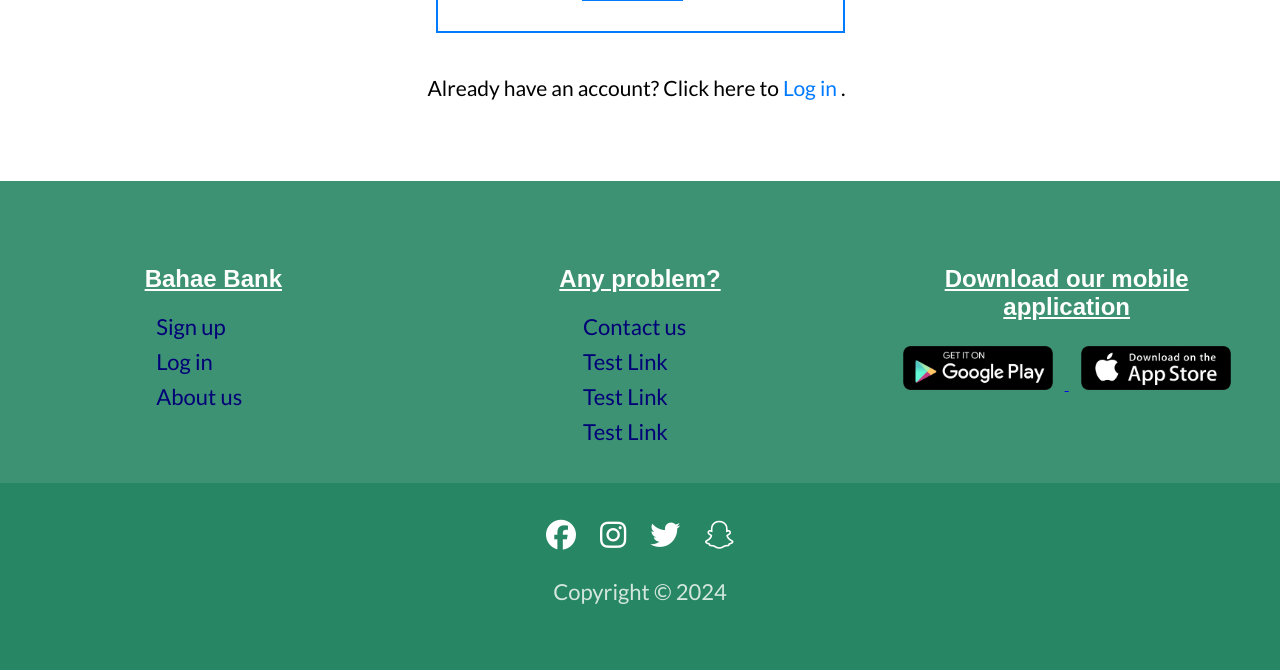
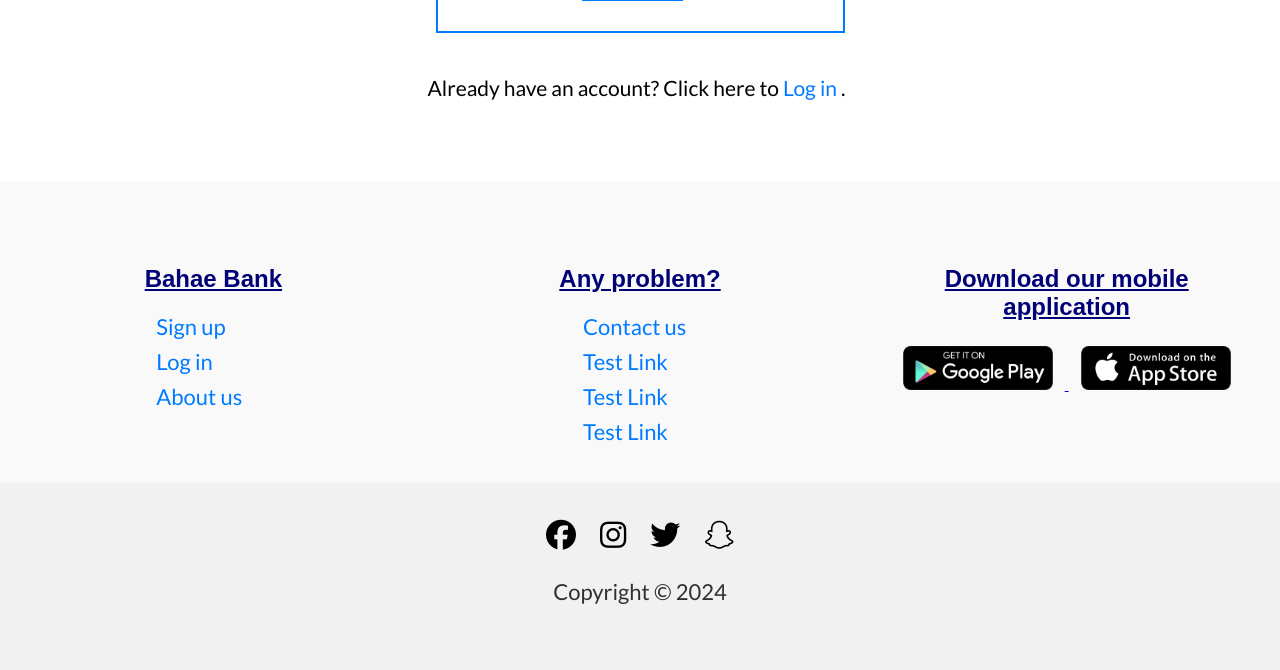
Before and after one commit to bahae3/BankApp, a Flask app: page /signup in a window 1280 px wide. Shown: the part 1024-1694 px from the top of the page. Run offline with Flask 3, Linux system fonts and the light colour scheme; some libraries are stand-ins or nearby versions.

Commit message:
I made some styling changes in colors in home (before signup or login)

```diff
--- a/static/client/home.css
+++ b/static/client/home.css
@@ -223,7 +223,7 @@ body{
 
 /* footer styling */
 footer {
-    background-color: #278664;
+    background-color: #f1f1f1;
     color: #fff;
     text-align: center;
 }
@@ -231,7 +231,7 @@ footer {
 /* more infos/links styling */
 .more-links {
   display: flex;
-  background-color: #3c9273;
+  background-color: #f9f9f9;
   padding-top: 30px;
 }
 
@@ -241,6 +241,7 @@ footer {
 }
 
 .link-title {
+  color: #007;
   margin-bottom: 20px; /* Add margin below titles for spacing */
   font-family: sans-serif;
   font-size: 24px;
@@ -261,7 +262,7 @@ ul, ul li {
   font-weight: 400;
   font-style: normal;
   font-size: 22px;
-  color: #007;
+  color: #007bff;
   margin: 0 56px;
   text-decoration: none;
   transition: color 0.5s ease;
@@ -269,7 +270,7 @@ ul, ul li {
 
 
 .footer-link:hover{
-  color: #fff;
+  color: #007;
 }
 
 .footer-download{
@@ -297,6 +298,7 @@ ul, ul li {
 }
 
 .fa-brands{
+  color: #000;
     transition: color 0.3s ease;
 }
 
@@ -318,6 +320,7 @@ ul, ul li {
 
 
 .footer-subheading {
+  color: #000;
     margin-top: 25px;
     font-size: 22px;
     opacity: 0.8;
```
